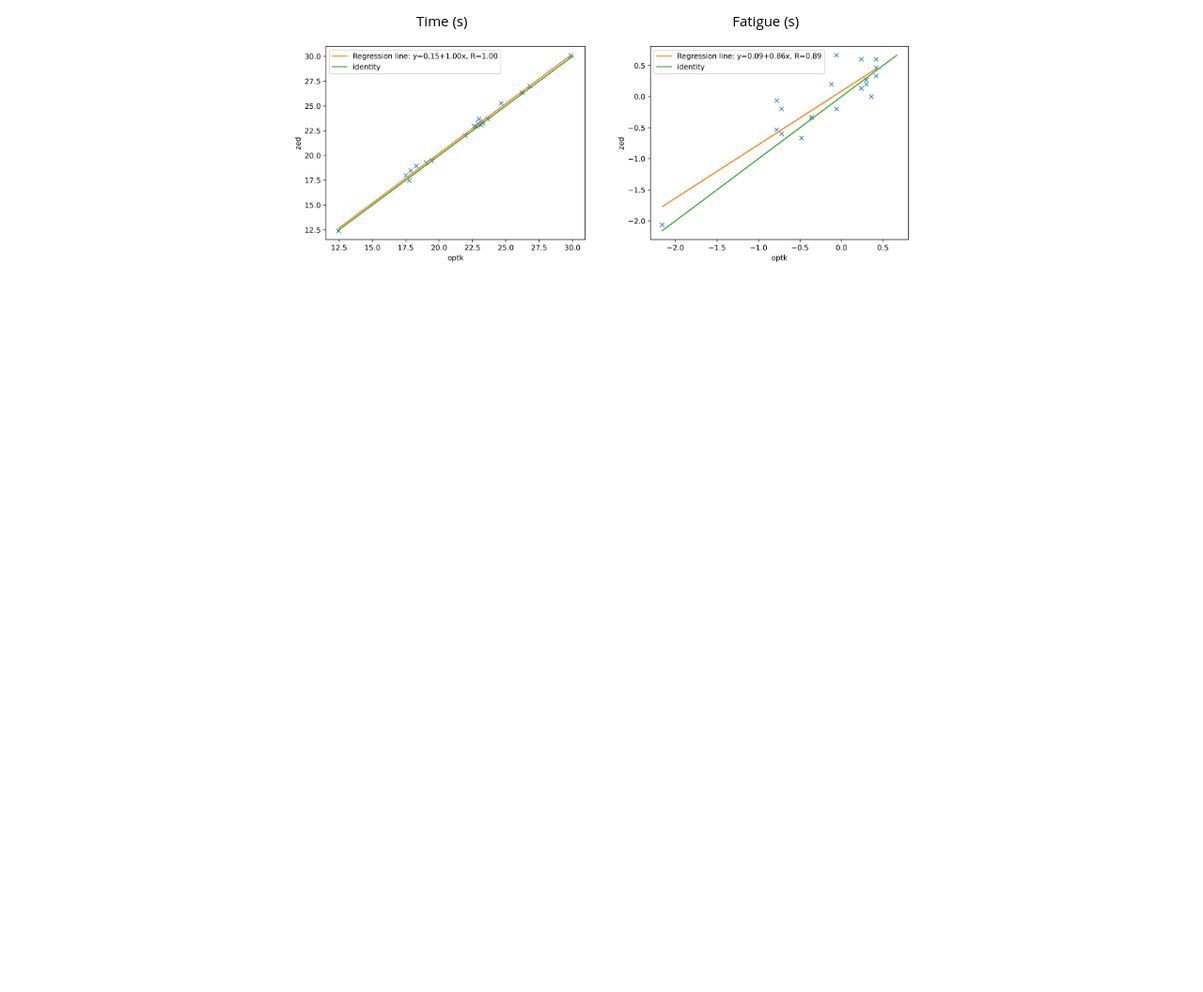
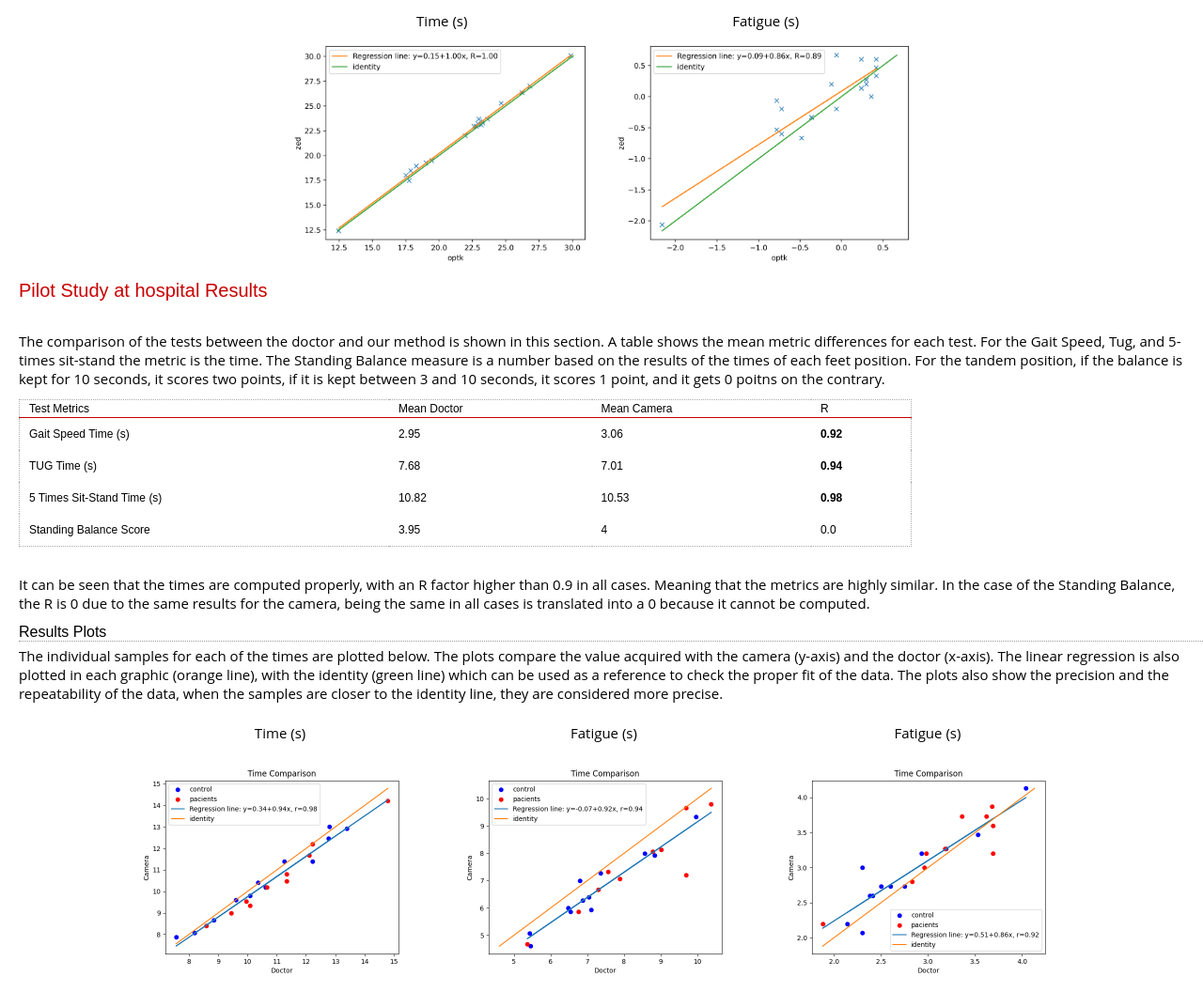
Before and after one commit to acbpap/acbpap.github.io, a plain HTML site: page index.html in a window 1280 px wide. Shown: the part 5240-6296 px from the top of the page at 94% size. Before the commit the page ends 5538 px from the top, so only its background shows below. Drawn offline with Linux system fonts and the light colour scheme; a web font is replaced by a local one.

Commit message:
Add files via upload

```diff
--- a/index.html
+++ b/index.html
@@ -499,6 +499,82 @@
         </div>
 
 
+    <h2>Pilot Study at hospital Results</h2>
+    <p>&nbsp;</p>
+    <p>
+        The comparison of the tests between the doctor and our method is shown in this section.
+        A table shows the mean metric differences for each test. For the Gait Speed, Tug, and 5-times sit-stand the metric is the time.
+        The Standing Balance measure is a number based on the results of the times of each feet position. For the tandem position, if the balance is kept for 10 seconds, it scores two points,
+        if it is kept between 3 and 10 seconds, it scores 1 point, and it gets 0 poitns on the contrary.
+    </p>
+    <table>
+        <thead>
+            <tr>
+                <th>Test Metrics</th>
+                <th>Mean Doctor</th>
+                <th>Mean Camera</th>
+                <th>R</th>
+            </tr>
+        </thead>
+        <tbody>
+            <!-- Gait Speed -->
+            <tr>
+                <td>Gait Speed Time (s)</td>
+                <td>2.95</td>
+                <td>3.06</td>
+                <td><b>0.92</b></td>
+            </tr>
+            <tr>
+                <td>TUG Time (s)</td>
+                <td>7.68</td>
+                <td>7.01</td>
+                <td><b>0.94</b></td>
+            </tr>
+            <tr>
+                <td>5 Times Sit-Stand Time (s)</td>
+                <td>10.82</td>
+                <td>10.53</td>
+                <td><b>0.98</b></td>
+            </tr>
+            <tr>
+                <td>Standing Balance Score</td>
+                <td>3.95</td>
+                <td>4</td>
+                <td>0.0</td>
+            </tr>
+
+            <!-- Add more rows as needed -->
+        </tbody>
+    </table>
+
+    <p>
+        It can be seen that the times are computed properly, with an R factor higher than 0.9 in all cases. Meaning that the metrics are highly similar.
+        In the case of the Standing Balance, the R is 0 due to the same results for the camera, being the same in all cases is translated into a 0 because it cannot be computed.
+    </p>
+
+    <h3>Results Plots</h3>
+
+    <p>
+        The individual samples for each of the times are plotted below.
+        The plots compare the value acquired with the camera (y-axis) and the doctor (x-axis).
+        The linear regression is also plotted in each graphic (orange line), with the identity (green line) which can be used as a reference to check the proper fit of the data.
+        The plots also show the precision and the repeatability of the data, when the samples are closer to the identity line, they are considered more precise.
+    </p>
 
 
+        <div style="text-align: center;">
+            <div style="display: inline-block; margin: 10px">
+                <p>Time (s)</p>
+                <img src="img/stand.png" width = "320" height="240"/>
+            </div>
+            <div style="display: inline-block; margin: 10px">
+                <p>Fatigue (s)</p>
+                <img src="img/tug.png" width = "320" height="240"/>
+            </div>
+            <div style="display: inline-block; margin: 10px">
+                <p>Fatigue (s)</p>
+                <img src="img/vel.png" width = "320" height="240"/>
+            </div>
+        </div>
+
 </div>
```
Also changed, not shown: img/stand.png (added), img/tug.png (added), img/vel.png (added).
